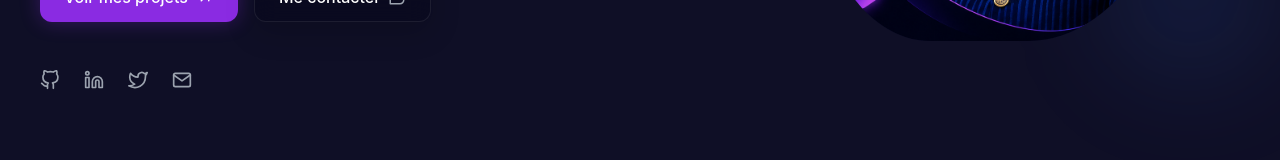
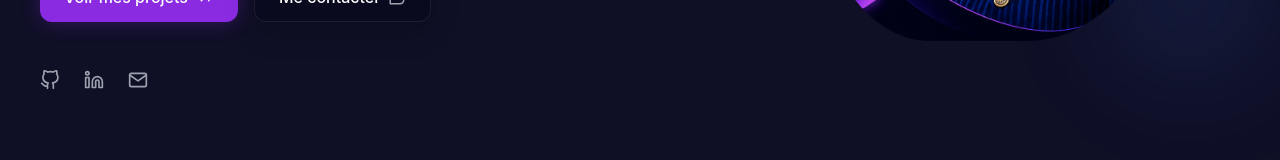
Before and after one commit to AissatouboboDiallo/portofolio_astouDev, a React (Vite) app: page / in a window 1280 px wide. Shown: the part 600-760 px from the top of the page. Built offline with nearby package versions, Linux system fonts and the light colour scheme.

Commit message:
correction links

```diff
--- a/src/composants/Hero.jsx
+++ b/src/composants/Hero.jsx
@@ -60,9 +60,7 @@ export default function Hero() {
             <a href={profile.socials.linkedin} target="_blank" rel="noreferrer" className="transition-colors hover:text-[var(--accent)]">
               <FiLinkedin />
             </a>
-            <a href={profile.socials.twitter} target="_blank" rel="noreferrer" className="transition-colors hover:text-[var(--accent)]">
-              <FiTwitter />
-            </a>
+
             <a href={profile.socials.email} className="transition-colors hover:text-[var(--accent)]">
               <FiMail />
             </a>
--- a/src/features/portfolioSlice.js
+++ b/src/features/portfolioSlice.js
@@ -17,7 +17,7 @@ const initialState = {
     isAvailable: true,
     socials: {
       github: "https://github.com/AissatouboboDiallo",
-      linkedin: "https://linkedin.com",
+      linkedin: "https://www.linkedin.com/in/aissatou-bobo-diallo-a75121279/",
       email: "mailto:aissatoubobo094@gmail.com",
       phone: "+224 625 85 61 36",
       location: "Mamou, Guinée"
```
